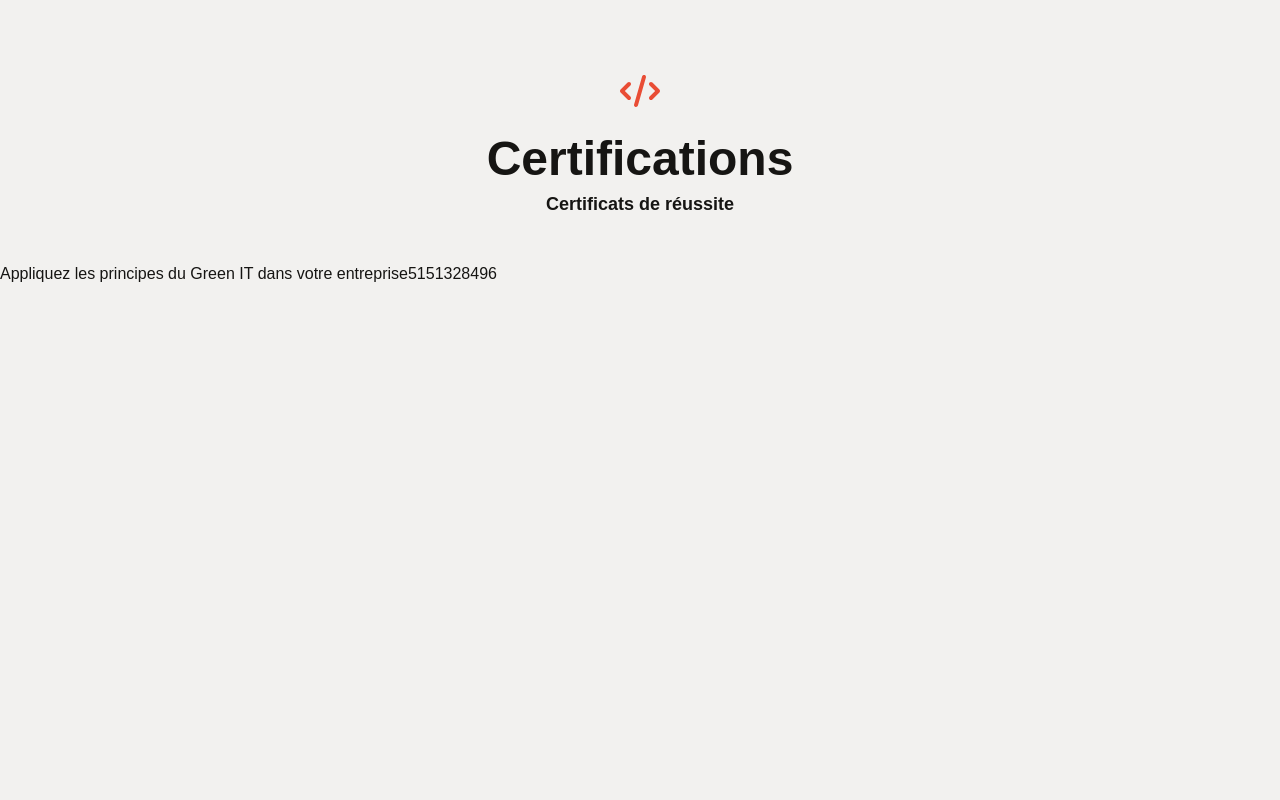
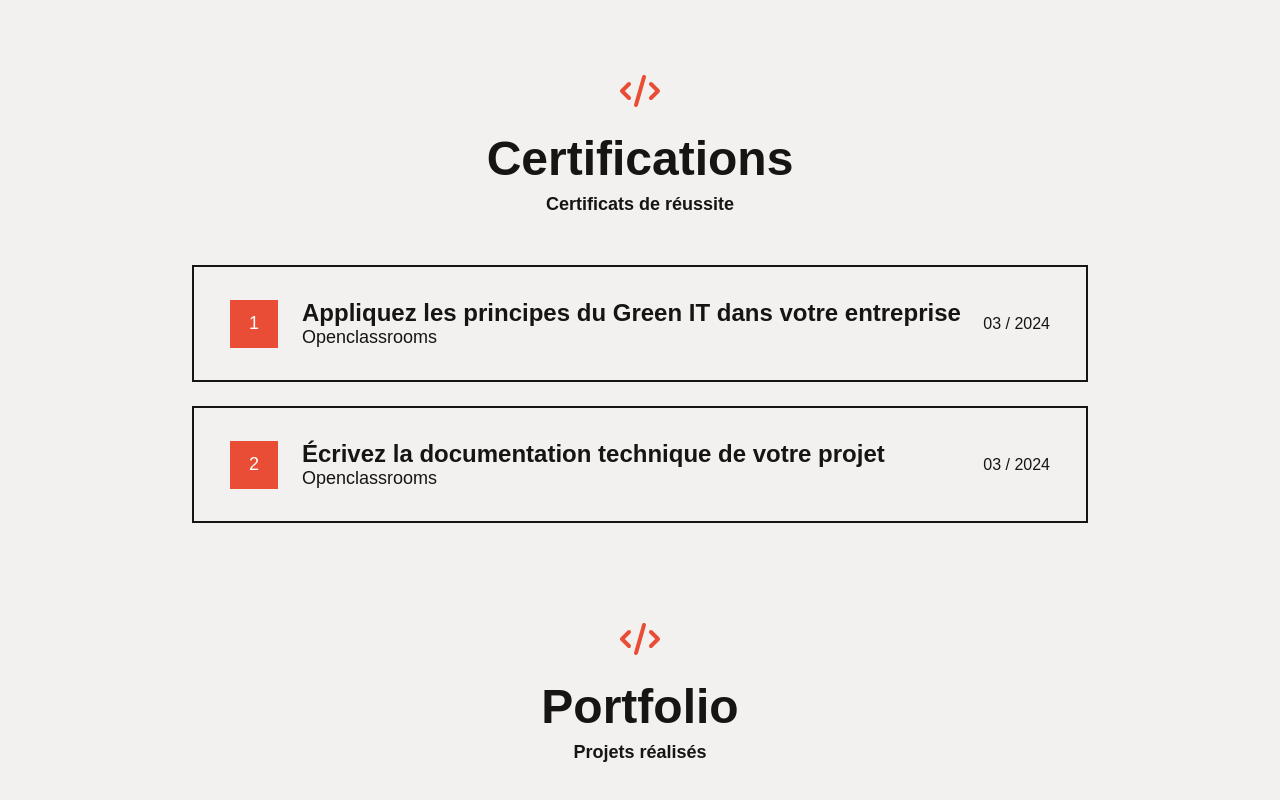
Before and after one commit to gtcore902/portfolio-web-dev, a React (Create React App) app: page / in a window 1280 px wide. Shown: the part 1602-2402 px from the top of the page. Before the commit the page ends 1885 px from the top, so only its background shows below. Built offline with nearby package versions, Linux system fonts and the light colour scheme; a web font is replaced by a local one.

Commit message:
feat: implemente awards

```diff
--- /dev/null
+++ b/public/datas/awards/awards.json
@@ -0,0 +1,16 @@
+[
+  {
+    "id": 5151328496,
+    "index": 1,
+    "title": "Appliquez les principes du Green IT dans votre entreprise",
+    "organization": "Openclassrooms",
+    "date": "03 / 2024"
+  },
+  {
+    "id": 8758472924,
+    "index": 2,
+    "title": "Écrivez la documentation technique de votre projet",
+    "organization": "Openclassrooms",
+    "date": "03 / 2024"
+  }
+]
--- a/public/datas/certificates/certificates.json
+++ /dev/null
@@ -1,8 +0,0 @@
-[
-  {
-    "id": 5151328496,
-    "title": "Appliquez les principes du Green IT dans votre entreprise",
-    "organization": "Openclassrooms",
-    "date": "03 /2024"
-  }
-]
--- a/src/components/About/About.scss
+++ b/src/components/About/About.scss
@@ -1,7 +1,7 @@
 @use '../../_shared.scss';
 
 .about {
-  margin: 150px shared.$desktop-margin 100px shared.$desktop-margin;
+  margin: 150px shared.$desktop-margin 0 shared.$desktop-margin;
   &__text {
     display: flex;
     &__title {
@@ -28,6 +28,6 @@
     display: flex;
     justify-content: center;
     align-items: center;
-    margin: 100px auto;
+    margin: 100px auto 0 auto;
   }
 }
--- /dev/null
+++ b/src/components/Awards/Awards.scss
@@ -0,0 +1,37 @@
+@use '../../_shared.scss';
+
+.award {
+  display: flex;
+  justify-content: space-between;
+  align-items: center;
+  border: solid 2px shared.$base-color;
+  margin: 0 shared.$desktop-margin 24px shared.$desktop-margin;
+  padding: 32px 36px;
+  &__informations {
+    display: flex;
+    align-items: center;
+    &__index {
+      display: flex;
+      justify-content: center;
+      align-items: center;
+      width: 48px;
+      height: 48px;
+      margin-right: 24px;
+      font-size: 1.125rem;
+      background-color: shared.$flash-color;
+      color: white;
+    }
+    &__content {
+      h4 {
+        font-size: 1.5rem;
+        font-weight: 700;
+        margin: 0;
+      }
+      p {
+        font-size: 1.125rem;
+        font-weight: 500;
+        margin: 0;
+      }
+    }
+  }
+}
--- /dev/null
+++ b/src/components/Awards/index.jsx
@@ -0,0 +1,18 @@
+import './Awards.scss';
+
+const Awards = ({ index, title, organization, date }) => {
+  return (
+    <div className="award">
+      <div className="award__informations">
+        <div className="award__informations__index">{index}</div>
+        <div className="award__informations__content">
+          <h4>{title}</h4>
+          <p>{organization}</p>
+        </div>
+      </div>
+      <div className="award__date">{date}</div>
+    </div>
+  );
+};
+
+export default Awards;
--- a/src/components/Hero/Hero.scss
+++ b/src/components/Hero/Hero.scss
@@ -9,6 +9,9 @@
     &__btn {
       display: flex;
       font-weight: 600;
+    }
+    &__h2title {
+      margin-bottom: 37px;
     }
   }
   &__image__container {
@@ -30,4 +33,5 @@
 h1 {
   font-size: 3.5rem;
   font-weight: 700;
+  margin-bottom: 37px;
 }
--- a/src/components/Hero/index.jsx
+++ b/src/components/Hero/index.jsx
@@ -19,7 +19,7 @@ const Hero = () => {
           />
           WEB
         </h1>
-        <h2>
+        <h2 className="hero__informations__h2title">
           React JS
           <FontAwesomeIcon
             icon={faGear}
--- a/src/components/SectionTitle/SectionTitle.scss
+++ b/src/components/SectionTitle/SectionTitle.scss
@@ -6,7 +6,7 @@
   justify-content: center;
   align-items: center;
   font-weight: 700;
-  margin-bottom: 50px;
+  margin: 100px auto 50px auto;
   &__title {
     font-size: 3rem;
     margin: 24px 0 8px 0;
--- a/src/pages/Home/index.jsx
+++ b/src/pages/Home/index.jsx
@@ -4,15 +4,14 @@ import Hero from '../../components/Hero';
 import Banner from '../../components/Banner';
 import About from '../../components/About';
 import SectionTitle from '../../components/SectionTitle';
+import Awards from '../../components/Awards';
 
 const Home = () => {
-  const [certificates, setCertificates] = useState([]);
+  const [awards, setAwards] = useState([]);
 
   const fetchDatas = async () => {
     try {
-      const response = await fetch(
-        '../../datas/certificates/certificates.json'
-      );
+      const response = await fetch('../../datas/awards/awards.json');
       const datas = await response.json();
       console.log(response.status);
       if (response.status >= 400 && response.status < 500) {
@@ -21,7 +20,7 @@ const Home = () => {
       if (response.status >= 500) {
         console.log(response.status, 'Error server!');
       }
-      setCertificates(datas);
+      setAwards(datas);
     } catch (error) {
       console.log('Error :', error);
     }
@@ -38,12 +37,16 @@ const Home = () => {
       <Banner />
       <About />
       <SectionTitle title="Certifications" subtitle="Certificats de réussite" />
-      {certificates.map((certificate) => (
-        <div key={certificate.id}>
-          {certificate.title}
-          {certificate.id}
-        </div>
+      {awards.map((award) => (
+        <Awards
+          key={award.id}
+          index={award.index}
+          title={award.title}
+          organization={award.organization}
+          date={award.date}
+        />
       ))}
+      <SectionTitle title="Portfolio" subtitle="Projets réalisés" />
     </div>
   );
 };
```
